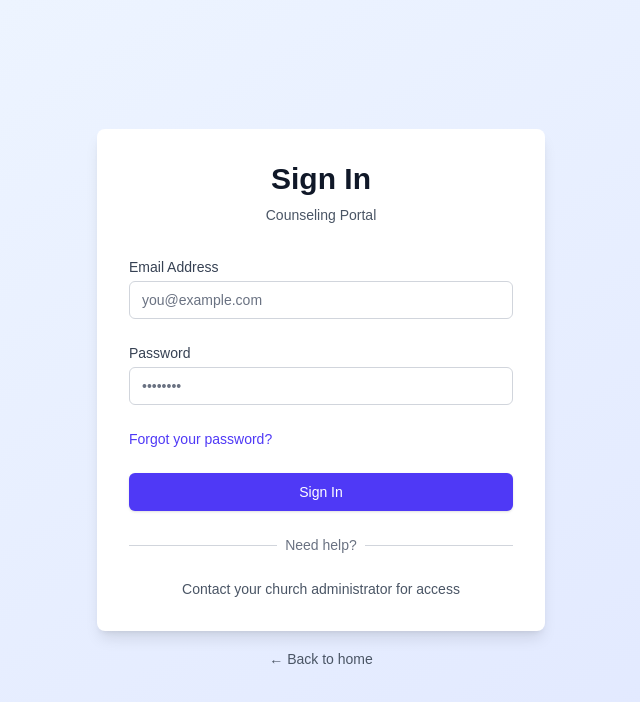
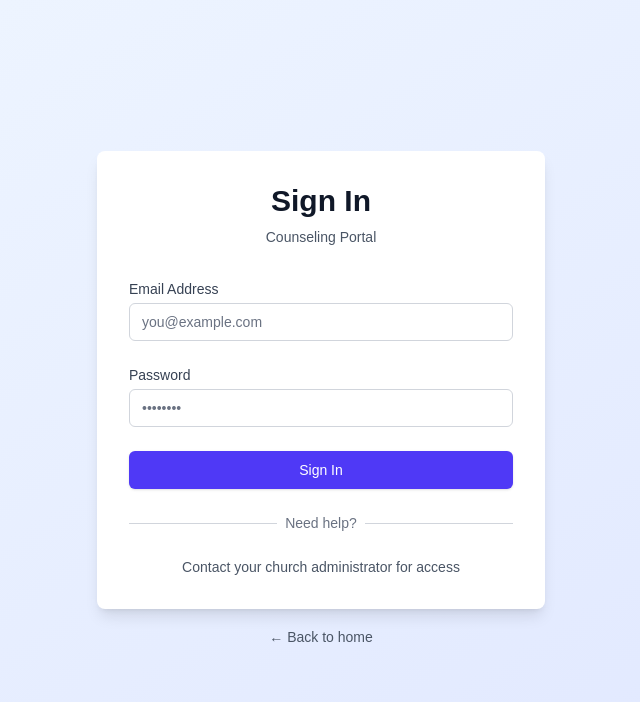
Before and after one commit to Kelemek/counseling-portal, a Next.js app in the folder app/: page /login in a window 1280 px wide. Shown: the top 702 px of the page, without its empty margins (319-959 px from the left). Built offline with nearby package versions, Linux system fonts and the light colour scheme.

Commit message:
Remove forgot password link (not yet implemented)

```diff
--- a/app/src/app/login/page.tsx
+++ b/app/src/app/login/page.tsx
@@ -92,14 +92,6 @@ export default function LoginPage() {
               />
             </div>
 
-            <div className="flex items-center justify-between">
-              <div className="text-sm">
-                <Link href="/auth/forgot-password" className="font-medium text-indigo-600 hover:text-indigo-500">
-                  Forgot your password?
-                </Link>
-              </div>
-            </div>
-
             <button
               type="submit"
               disabled={loading}
```
